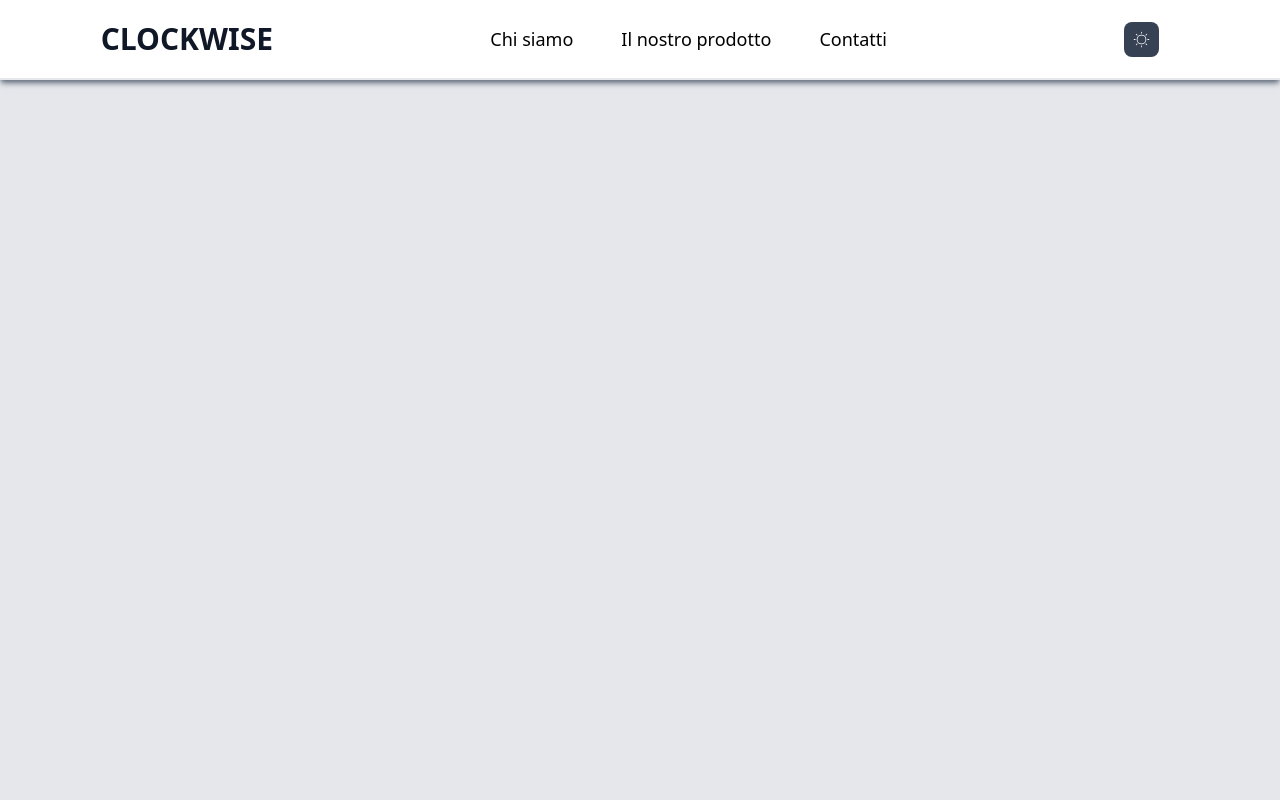
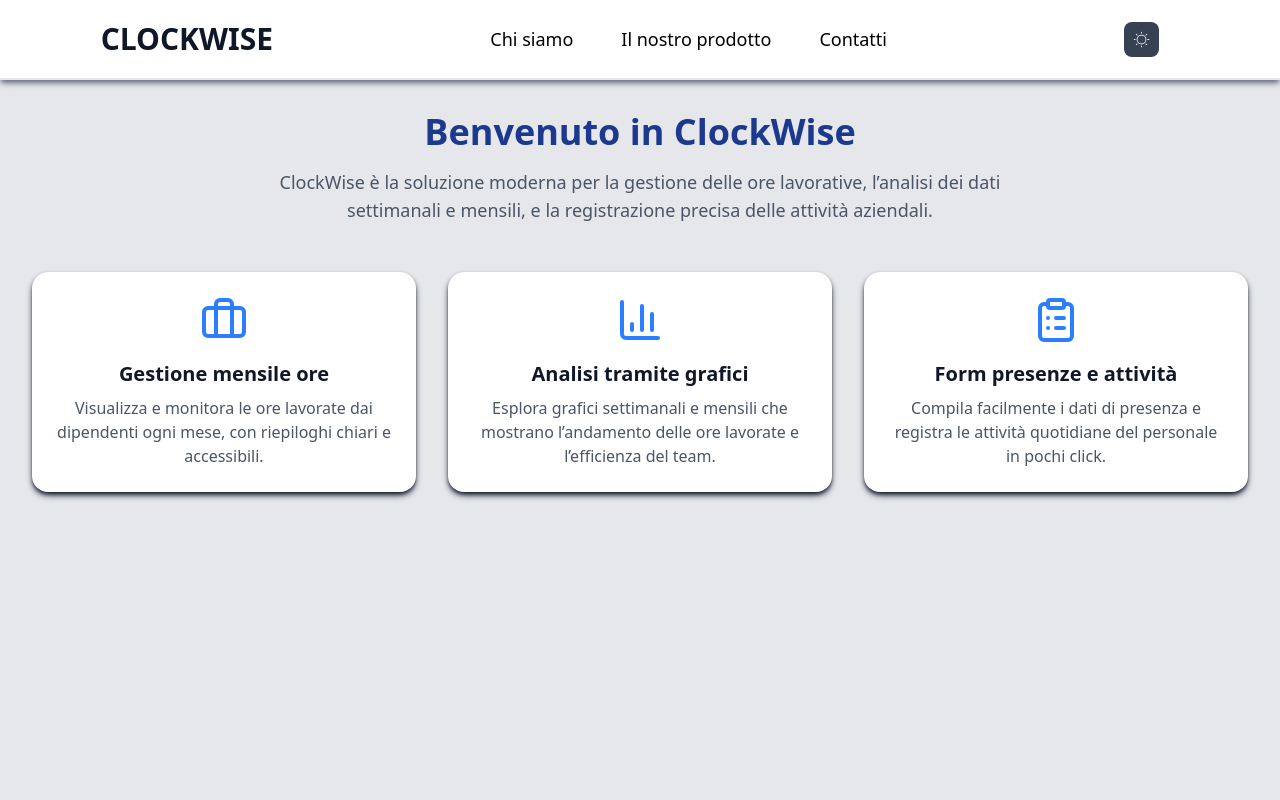
Before and after one commit to EliaGiolli/ClockWise---React-ts, a React (Vite) app: page / in a window 1280 px wide. Shown: the top 800 px of the page. Built offline with nearby package versions, Linux system fonts and the light colour scheme.

Commit message:
iniziato la creazione di AboutPage.tsx. Ho creato un componente SummaryCard e ho reso le card ancora più dinamiche

```diff
--- a/package.json
+++ b/package.json
@@ -14,6 +14,8 @@
     "@tailwindcss/vite": "^4.1.5",
     "@tanstack/react-table": "^8.21.3",
     "class-variance-authority": "^0.7.1",
+    "clsx": "^2.1.1",
+    "lucide-react": "^0.510.0",
     "motion": "^12.9.4",
     "react": "^19.0.0",
     "react-dom": "^19.0.0",
--- a/src/components/Button.tsx
+++ b/src/components/Button.tsx
@@ -1,7 +1,7 @@
 import { cva } from 'class-variance-authority'
 
 //React provides with types to assign a type to an HTML element
-type ButtonProps = React.HtmlHTMLAttributes<HTMLButtonElement> & {
+type ButtonProps = React.HTMLAttributes<HTMLButtonElement> & {
     variant: 'customBtn' | 'hamburgerBtn' | 'default';
 };
 
--- a/src/components/Card.tsx
+++ b/src/components/Card.tsx
@@ -1,11 +1,49 @@
-import { CardProps} from '../types/genericTypes'
+import { cva } from "class-variance-authority";
+import { useThemeStore } from "../store/store";
+import { clsx } from "clsx";
 
-function Card({children,className}:CardProps) {
+import { CardProps } from "../types/genericTypes";
+
+const cardVariant = cva(
+  "semibold text-gray-20 cursor-pointer",
+  {
+    variants: {
+      variant: {
+        default: "",
+        summaryCard: "shadow-md rounded-2xl p-6 text-center",
+        productCard: "w-full max-w-2xl p-8 rounded-lg shadow-lg mx-auto"
+      },
+    },
+    defaultVariants: { variant: "default" },
+  }
+);
+
+function Card({ children, variant = "default", className, ...props }: CardProps) {
+  const initialTheme = useThemeStore((state) => state.initialTheme);
+
+  const themeClasses: Record<string, string> = {
+    default:
+      initialTheme === "light"
+        ? "bg-gray-100 text-gray-900 shadow-md"
+        : "bg-gray-800 text-gray-200 shadow-md",
+    summaryCard:
+      initialTheme === "light"
+      ? "bg-white text-gray-900 shadow-gray-900"
+      : "bg-gray-900 text-gray-200 shadow-gray-200",
+    productCard:
+      initialTheme === "light"
+        ? "bg-white text-gray-900 shadow-gray-900"
+        : "bg-gray-900 text-gray-200 shadow-gray-200",
+  };
+
   return (
-    <div className={className}>
-        {children}
+    <div
+      className={clsx(cardVariant({ variant }), themeClasses[variant], className)}
+      {...props}
+    >
+      {children}
     </div>
-  )
+  );
 }
 
-export default Card
+export default Card;
--- /dev/null
+++ b/src/layouts/SummaryCards.tsx
@@ -0,0 +1,43 @@
+import { useThemeStore } from "../store/store";
+
+import Card from "../components/Card";
+
+import { Briefcase, BarChart3, ClipboardList } from "lucide-react";
+
+function SummaryCards() {
+
+    const initialTheme = useThemeStore((state) => state.initialTheme);
+
+  return (
+   <>
+     {/* Box 1 */}
+     <Card variant="summaryCard">
+          <Briefcase className={`${initialTheme === 'light'?'text-blue-500 hover:text-blue-900':'text-blue-300 hover:text-blue-500'} w-12 h-12 mx-auto mb-4`} />
+          <h3 className="text-xl font-semibold mb-2">Gestione mensile ore</h3>
+          <p className={`${initialTheme === 'light'?'text-gray-600':'text-gray-200'} `}>
+            Visualizza e monitora le ore lavorate dai dipendenti ogni mese, con riepiloghi chiari e accessibili.
+          </p>
+        </Card>
+
+        {/* Box 2 */}
+        <Card variant="summaryCard">
+          <BarChart3 className={`${initialTheme === 'light'?'text-blue-500 hover:text-blue-900':'text-blue-300 hover:text-blue-500'} w-12 h-12 mx-auto mb-4`} />
+          <h3 className="text-xl font-semibold mb-2">Analisi tramite grafici</h3>
+          <p className={`${initialTheme === 'light'?'text-gray-600':'text-gray-200'} `}>
+            Esplora grafici settimanali e mensili che mostrano l’andamento delle ore lavorate e l’efficienza del team.
+          </p>
+        </Card>
+
+        {/* Box 3 */}
+        <Card variant="summaryCard">
+          <ClipboardList className={`${initialTheme === 'light'?'text-blue-500 hover:text-blue-900':'text-blue-300 hover:text-blue-500'} w-12 h-12 mx-auto mb-4`} />
+          <h3 className="text-xl font-semibold mb-2">Form presenze e attività</h3>
+          <p className={`${initialTheme === 'light'?'text-gray-600':'text-gray-200'} `}>
+            Compila facilmente i dati di presenza e registra le attività quotidiane del personale in pochi click.
+          </p>
+        </Card>
+   </>
+  )
+}
+
+export default SummaryCards
--- a/src/layouts/TimeSummary.tsx
+++ b/src/layouts/TimeSummary.tsx
@@ -17,7 +17,7 @@ function TimeSummary() {
 
   return (
     <Element name='timeSummary' className='scroll-mt-20'>
-        <Card className={`${initialTheme === 'light'?'bg-white shadow-gray-900':'bg-gray-900 shadow-gray-200'} w-full max-w-2xl p-8 rounded-lg shadow-lg mx-auto`}>
+        <Card variant="productCard">
             <motion.div
                 initial={{opacity:0}}
                 animate={{opacity:1}}
--- a/src/layouts/WorkLogTable.tsx
+++ b/src/layouts/WorkLogTable.tsx
@@ -56,7 +56,7 @@ function WorkLogTable() {
   return (
     <>
       <Element name="working-log-table">
-        <Card className={`${initialTheme === 'light'?'bg-white shadow-gray-900':'bg-gray-900 shadow-gray-200'} w-full max-w-2xl p-8 rounded-lg shadow-lg mx-auto`}>
+        <Card variant="productCard">
             <div className='flex justify-between items-center px-3 mb-10'>
               <h2 className={`text-2xl md:text-3xl ${initialTheme ==='light'?'text-blue-900':'text-blue-500'} capitalize`}>Tabella Presenze</h2>
               <IoGitNetworkOutline  className={`${initialTheme === 'light'?'text-blue-600 hover:text-blue-900':'text-blue-300 hover:text-blue-500'} text-2xl`} />
--- a/src/pages/AboutPage.tsx
+++ b/src/pages/AboutPage.tsx
@@ -1,15 +1,33 @@
+import SummaryCards from "../layouts/SummaryCards";
 
-import { useThemeStore } from "../store/store"
+import { useThemeStore } from "../store/store";
+
+import { motion } from 'motion/react'
 
 function AboutPage() {
-    const initialTheme = useThemeStore(state => state.initialTheme);
+
+  const initialTheme = useThemeStore((state) => state.initialTheme);
+
   return (
-    <>
-      <main className={`${initialTheme === 'light'?'bg-gray-200 text-gray-900':'bg-gray-700 text-white'} flex flex-col w-full min-h-screen p-4 pb-20`}>
+    <main>
+     <section className="flex flex-col w-full min-h-screen p-4 pb-20">
+      <div className="text-center mb-12">
+          <h1 className={`${initialTheme === 'light'?'text-blue-900':' text-blue-500'} text-4xl font-bold mb-4`}>Benvenuto in ClockWise</h1>
+          <p className={`${initialTheme === 'light'?'text-gray-600':' text-gray-200'} text-lg max-w-3xl mx-auto`}>
+            ClockWise è la soluzione moderna per la gestione delle ore lavorative, l’analisi dei dati settimanali e mensili, e la registrazione precisa delle attività aziendali.
+          </p>
+        </div>
 
-      </main>
+      <motion.div className="grid grid-cols-1 md:grid-cols-3 gap-8"
+         initial={{opacity:0}}
+         animate={{opacity:1}}
+         transition={{duration:0.6}}
+        >
+        <SummaryCards />
+      </motion.div>
+    </section>
 
-    </>
+    </main>
   )
 }
 
--- a/src/types/genericTypes.ts
+++ b/src/types/genericTypes.ts
@@ -1,11 +1,8 @@
-import { type ReactNode } from "react"
-
-export type CardProps ={
-    className?:string,
-    children?: ReactNode,
-    variantType?: string
-}
 
 export interface FooterProps {
     className?: string; // Accept className prop
   }
+
+ export type CardProps = React.HtmlHTMLAttributes<HTMLDivElement> & {
+    variant?: "default" | "summaryCard" | 'productCard';
+  };
```
Also changed, not shown: src/layouts/TabSwitcher.tsx (added), 1 other file (tests, documents, lock files or other folders).
